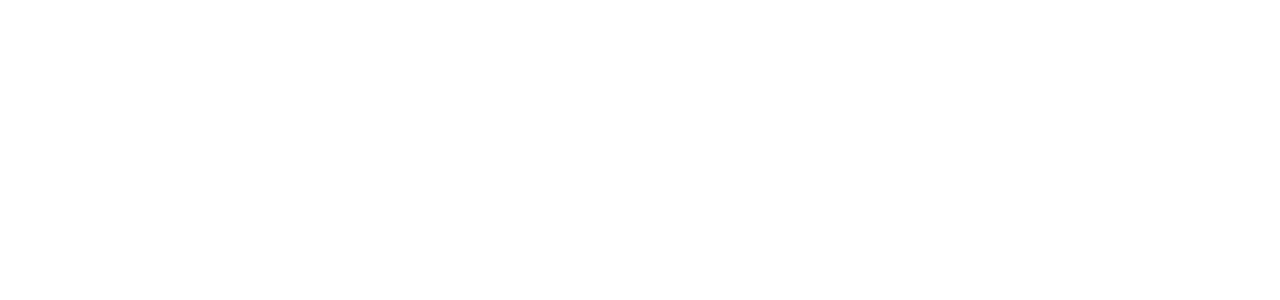
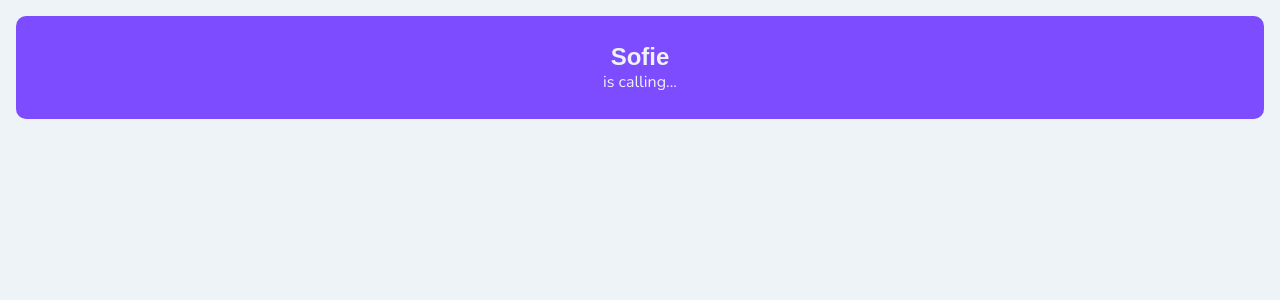
Before and after one commit to lindsayPeeters/smart-interaction, a PHP site: page /screens/call.php in a window 1280 px wide. Before the commit the part shown is empty. Shown: the top 300 px of the page. Run offline with PHP 8.4, Linux system fonts and the light colour scheme; some web fonts are replaced.

Commit message:
feat: header call

```diff
--- a/screens/call.php
+++ b/screens/call.php
@@ -0,0 +1,18 @@
+<!DOCTYPE html>
+<html lang="en">
+<head>
+    <meta charset="UTF-8">
+    <meta http-equiv="X-UA-Compatible" content="IE=edge">
+    <meta name="viewport" content="width=device-width, initial-scale=1.0">
+    <title>Call</title>
+    <link rel="stylesheet" href="../style/style.css" type="text/css">
+</head>
+<body>
+    <header id="headerCall">
+        <div>
+            <h1>Sofie</h1>
+            <p>is calling...</p>
+        </div>
+    </header>
+</body>
+</html>
--- a/style/style.css
+++ b/style/style.css
@@ -53,6 +53,15 @@ header nav ul{
 header .backbtn{
     grid-column: 1;
     padding-left: 16px;
+}
+header p{
+    font-family: 'Nunito', sans-serif;
+}
+#headerCall div{
+    grid-column: 2;
+}
+#headerCall div p{
+    margin-top: -16px;
 }
 /*BUTTONS*/
 .purpleBtn{
```
